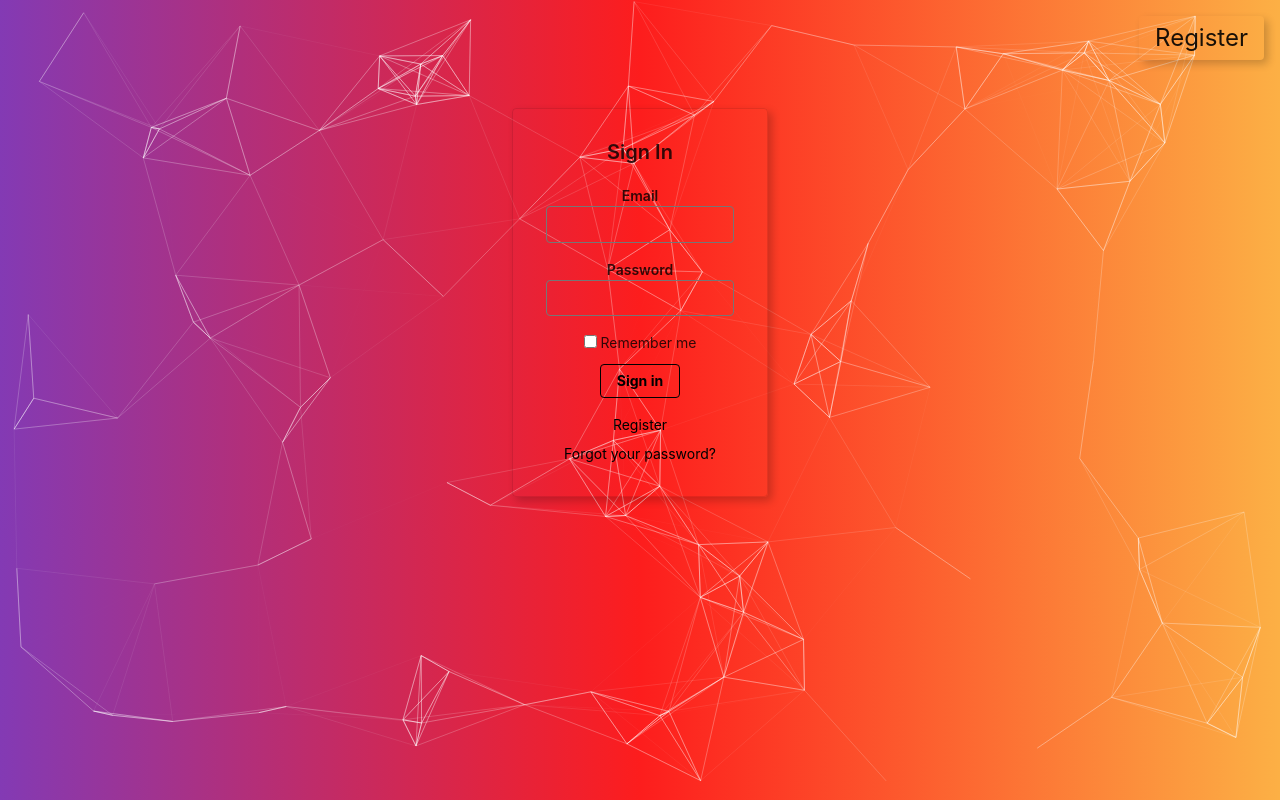
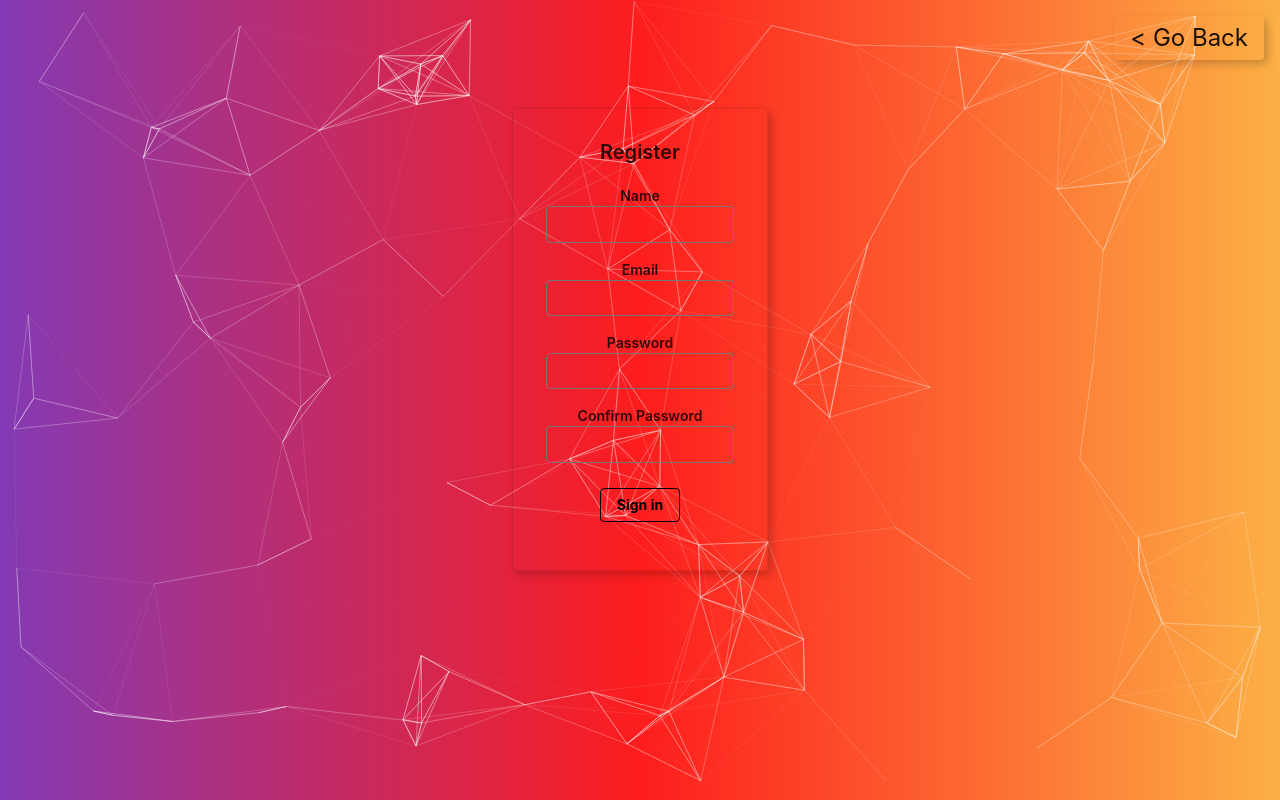
Before and after one commit to isub897/smart-brain, a React (Create React App) app: page / in a window 1280 px wide. Built offline with nearby package versions, Linux system fonts and the light colour scheme.

Commit message:
register front end upload

```diff
--- a/src/App.js
+++ b/src/App.js
@@ -17,7 +17,7 @@ class App extends React.Component {
     this.state = {
       input: "",
       uploadedUrl: "",
-      route: 'signin',
+      route: 'register',
       box: {},
     }
   }
--- a/src/components/Register/Register.js
+++ b/src/components/Register/Register.js
@@ -1,42 +1,166 @@
 import React from "react";
 
-const Register = ({onRouteChange}) => {
+class Register extends React.Component {
+
+    constructor() {
+        super();
+        this.state = {
+            name: "",
+            email: "",
+            password: "",
+            confirm: "",
+            notFilled: false,
+            failedSignin: false
+        }
+    }
+
+    onNameChange = (event) => {
+        this.stateResets();
+        this.setState({name: event.target.value})
+    }
+
+    onEmailChange = (event) => {
+        this.stateResets();
+        this.setState({email: event.target.value})
+    }
+
+    onPasswordChange = (event) => {
+        this.stateResets();
+        this.setState({password: event.target.value})
+    }
+
+    onConfirmChange = (event) => {
+        this.stateResets();
+        this.setState({confirm: event.target.value})
+        this.confirmCheck(event.target.value);
+    }
+
+    confirmCheck = (confirmPassword) => {
+        this.setState({notFilled: false})
+        if (!confirmPassword) {return this.setState({
+            failedSignin: false,
+        })}
+        if(this.state.password !== confirmPassword) {
+            return this.setState({failedSignin: true})
+        } else {return this.setState({failedSignin: false})}
+    }
+
+    stateResets = () => {
+        this.setState({
+            failedSignin: false,
+            notFilled: false
+        })
+    }
+
+    onSignin = () => {
+        const {name, email, password, confirm} = this.state;
+        fetch("http://localhost:3000/register", {
+            method: "post",
+            headers: {"Content-Type": "application/json"},
+            body: JSON.stringify({
+                name: name,
+                email: email,
+                password: password,
+                confirm: confirm
+            })
+        })
+        .then(response=> response.json())
+        .then(data=> {
+            if(data.id) {
+                this.setState({
+                    notFilled: false,
+                    failedSignin: false
+                })
+                 return this.props.onRouteChange('home');
+            }
+            switch(data) {
+                case "fill":
+                    this.setState({
+                        notFilled: true,
+                        failedSignin: false
+                    })
+                    this.props.onRouteChange('register');
+                    break;
+                case "match":
+                    this.setState({
+                        notFilled: false,
+                        failedSignin: true
+                    })
+                    this.props.onRouteChange('register');
+                    break;
+                default:
+                    this.props.onRouteChange('register');
+                    break;
+            }
+        })
+    }
+
+    render() {
         return(
             <article className="br2 ba b--black-10 mv4 w-100 w-50-m w-25-l mw5 center shadow-5">
             <main className="pa4 black-80">
-        <form className="measure center">
-            <fieldset id="sign_up" className="ba b--transparent ph0 mh0">
+            <div className="measure center">
+                <fieldset id="sign_up" className="ba b--transparent ph0 mh0 pb0">
                 <legend className="f4 fw6 ph0 mh0">Register</legend>
                 <div className="mt3">
                     <label className="db fw6 lh-copy f6" htmlFor="email-address">Name</label>
-                <input className="pa2 input-reset ba bg-transparent hover-bg-black hover-white w-100 br2" type="text" name="name"  id="name"/>
+                    <input
+                        onChange={this.onNameChange}
+                        className="pa2 input-reset ba bg-transparent hover-bg-black hover-white w-100 br2"
+                        type="text"
+                        name="name"
+                        id="name"/>
                 </div>
                 <div className="mt3">
                     <label className="db fw6 lh-copy f6" htmlFor="email-address">Email</label>
-                <input className="pa2 input-reset ba bg-transparent hover-bg-black hover-white w-100 br2" type="email" name="email-address"  id="email-address"/>
+                    <input
+                        onChange={this.onEmailChange}
+                        className="pa2 input-reset ba bg-transparent hover-bg-black hover-white w-100 br2"
+                        type="email"
+                        name="email-address"
+                        id="email-address"/>
                 </div>
                 <div className="mv3">
                     <label className="db fw6 lh-copy f6" htmlFor="password">Password</label>
-                <input className="b pa2 input-reset ba bg-transparent hover-bg-black hover-white w-100 br2" type="password" name="password"  id="password"/>
+                    <input
+                        onChange={this.onPasswordChange}
+                        className="b pa2 input-reset ba bg-transparent hover-bg-black hover-white w-100 br2"
+                        type="password"
+                        name="password"
+                        id="password"/>
                 </div>
                 <div className="mv3">
                     <label className="db fw6 lh-copy f6" htmlFor="password">Confirm Password</label>
-                <input className="b pa2 input-reset ba bg-transparent hover-bg-black hover-white w-100 br2" type="password" name="cpassword"  id="cpassword"/>
+                    <input
+                        onChange={this.onConfirmChange}
+                        className="b pa2 input-reset ba bg-transparent hover-bg-black hover-white w-100 br2"
+                        type="password"
+                        name="cpassword"
+                        id="cpassword"/>
                 </div>
                 </fieldset>
+                {this.state.notFilled
+                    ? <div className="err-fill gold mb2 pa2 mt0 f6">Please ensure all fields are complete.</div>
+                    : (this.state.failedSignin
+                        ?<div className="err-match gold mb2 pa2 mt0 f6">Please ensure passwords are matching.</div>
+                        :<div></div>
+                    )
+                }
                 <div className="">
                 <input
-                onClick={()=> onRouteChange('home')}
-                className="b ph3 pv2 input-reset ba b--black bg-transparent grow pointer f6 dib br2"
+                    onClick={this.onSignin}
+                    className="b ph3 pv2 input-reset ba b--black bg-transparent grow pointer f6 dib br2 mt2"
                     type="submit"
                     value="Sign in"/>
                 </div>
                 <div className="lh-copy mt3">
                 </div>
-        </form>
+            </div>
             </main>
             </article>
         )
     }
 
+}
+
 export default Register;
```
Lines whose indentation alone changed are shown as unchanged.
